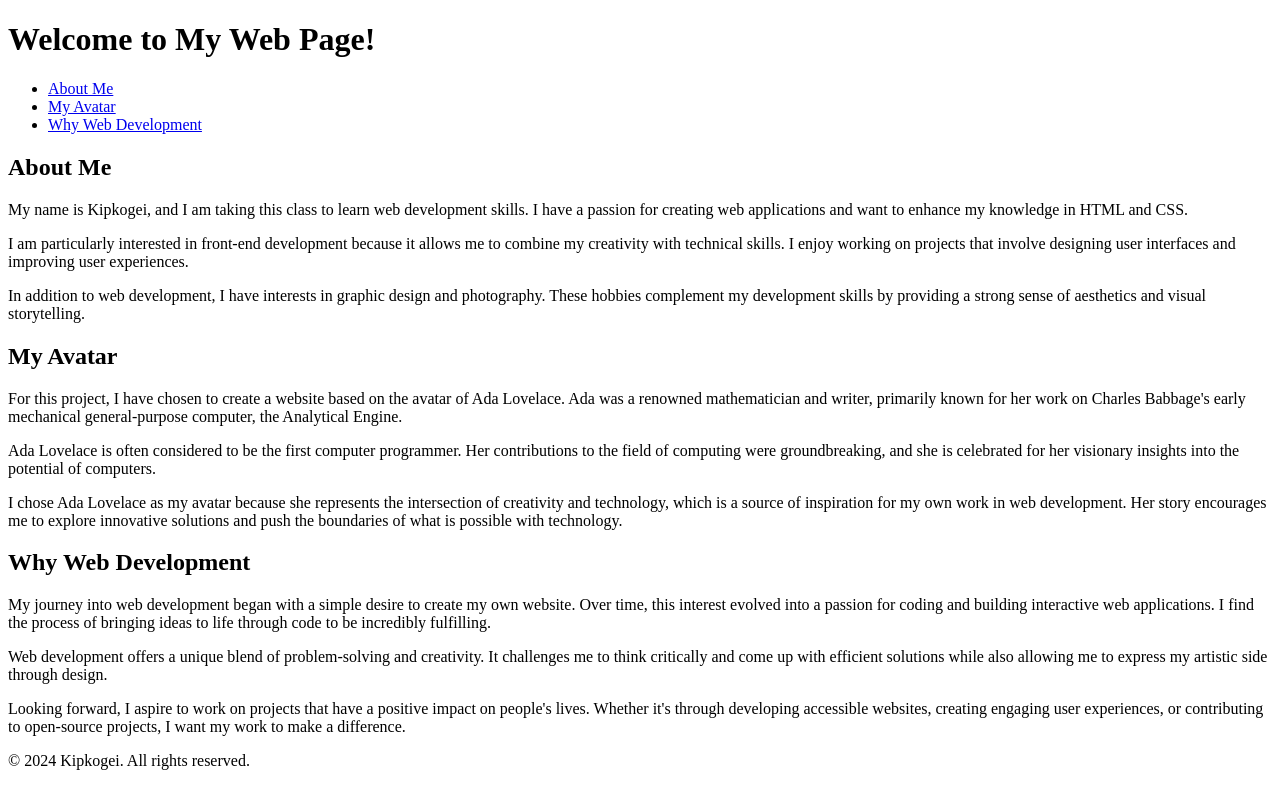
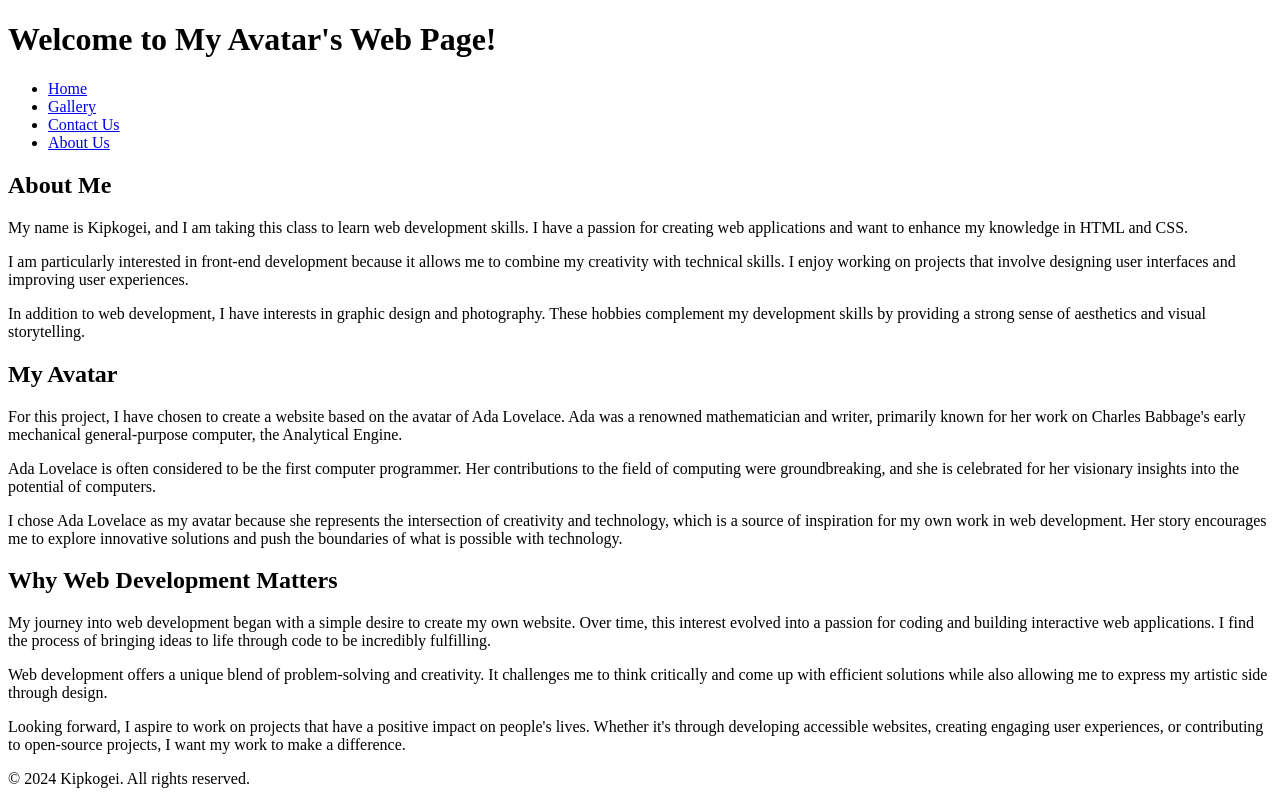
Before and after one commit to briankipkogei7/Hypertext-Markup-Language-Assignment, a plain HTML site: page index.html in a window 1280 px wide. Drawn offline with Linux system fonts and the light colour scheme.

Commit message:
Update index.html

```diff
--- a/index.html
+++ b/index.html
@@ -4,38 +4,37 @@
   <meta charset="UTF-8">
   <meta name="viewport" content="width=device-width, initial-scale=1.0">
   <title>Home Page</title>
-
 </head>
 <body>
   <header>
-    <h1>Welcome to My Web Page!</h1>
+    <h1>Welcome to My Avatar's Web Page!</h1>
+    <nav>
+      <ul>
+        <li><a href="index.html">Home</a></li>
+        <li><a href="gallery.html">Gallery</a></li>
+        <li><a href="contact.html">Contact Us</a></li>
+        <li><a href="about.html">About Us</a></li>
+      </ul>
+    </nav>
   </header>
 
-  <nav>
-    <ul>
-      <li><a href="#about-me">About Me</a></li>
-      <li><a href="#my-avatar">My Avatar</a></li>
-      <li><a href="#why-web-dev">Why Web Development</a></li>
-    </ul>
-  </nav>
-
   <main>
-    <section id="about-me">
+    <section>
       <h2>About Me</h2>
       <p>My name is Kipkogei, and I am taking this class to learn web development skills. I have a passion for creating web applications and want to enhance my knowledge in HTML and CSS.</p>
       <p>I am particularly interested in front-end development because it allows me to combine my creativity with technical skills. I enjoy working on projects that involve designing user interfaces and improving user experiences.</p>
       <p>In addition to web development, I have interests in graphic design and photography. These hobbies complement my development skills by providing a strong sense of aesthetics and visual storytelling.</p>
     </section>
 
-    <section id="my-avatar">
+    <section>
       <h2>My Avatar</h2>
       <p>For this project, I have chosen to create a website based on the avatar of Ada Lovelace. Ada was a renowned mathematician and writer, primarily known for her work on Charles Babbage's early mechanical general-purpose computer, the Analytical Engine.</p>
       <p>Ada Lovelace is often considered to be the first computer programmer. Her contributions to the field of computing were groundbreaking, and she is celebrated for her visionary insights into the potential of computers.</p>
       <p>I chose Ada Lovelace as my avatar because she represents the intersection of creativity and technology, which is a source of inspiration for my own work in web development. Her story encourages me to explore innovative solutions and push the boundaries of what is possible with technology.</p>
     </section>
 
-    <section id="why-web-dev">
-      <h2>Why Web Development</h2>
+    <section>
+      <h2>Why Web Development Matters</h2>
       <p>My journey into web development began with a simple desire to create my own website. Over time, this interest evolved into a passion for coding and building interactive web applications. I find the process of bringing ideas to life through code to be incredibly fulfilling.</p>
       <p>Web development offers a unique blend of problem-solving and creativity. It challenges me to think critically and come up with efficient solutions while also allowing me to express my artistic side through design.</p>
       <p>Looking forward, I aspire to work on projects that have a positive impact on people's lives. Whether it's through developing accessible websites, creating engaging user experiences, or contributing to open-source projects, I want my work to make a difference.</p>
```
